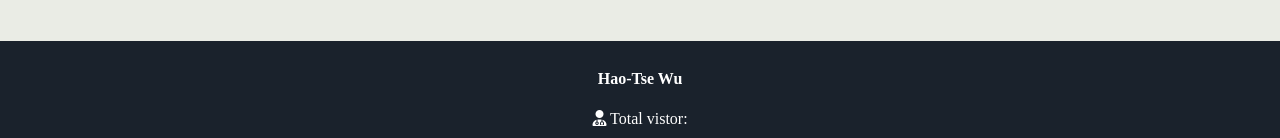
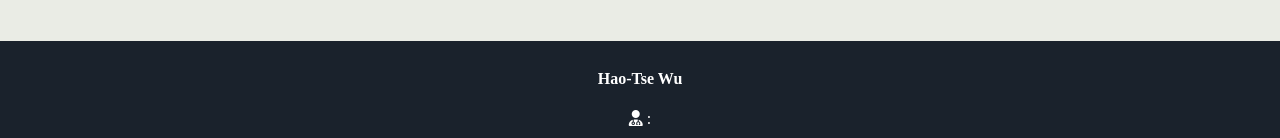
Before and after one commit to Maxroo/Maxroo.github.io, a Jekyll site: the page built from index.html, in a window 1280 px wide and 900 px high, scrolled down 1882 px. Shown: the part 759-897 px from the top of the window. Built offline with Jekyll 4.4.1, drawn with Linux system fonts in a browser that asks for light colours; nearby versions of some CDN libraries; some web fonts are replaced; comment, search, counter and statistics services are not loaded.

Commit message:
remove words vistor count

```diff
--- a/_includes/footer.html
+++ b/_includes/footer.html
@@ -6,7 +6,7 @@
         <p>Hao-Tse Wu</p>
         <div class="powered-by">
                 <i class="fa fa-user-md"></i><span id="busuanzi_container_site_uv">
-                  Total vistor:<span id="busuanzi_value_site_uv"></span>
+                  :<span id="busuanzi_value_site_uv"></span>
                 </span>
          </div>
     </div>
```
